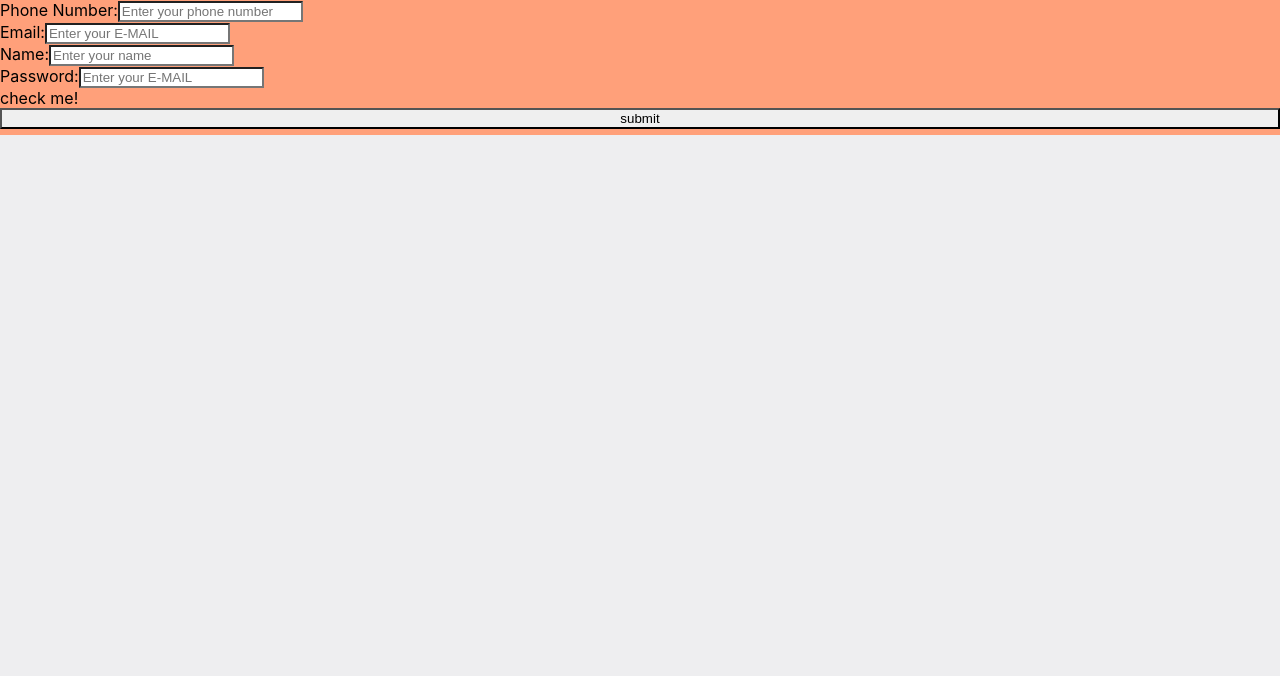
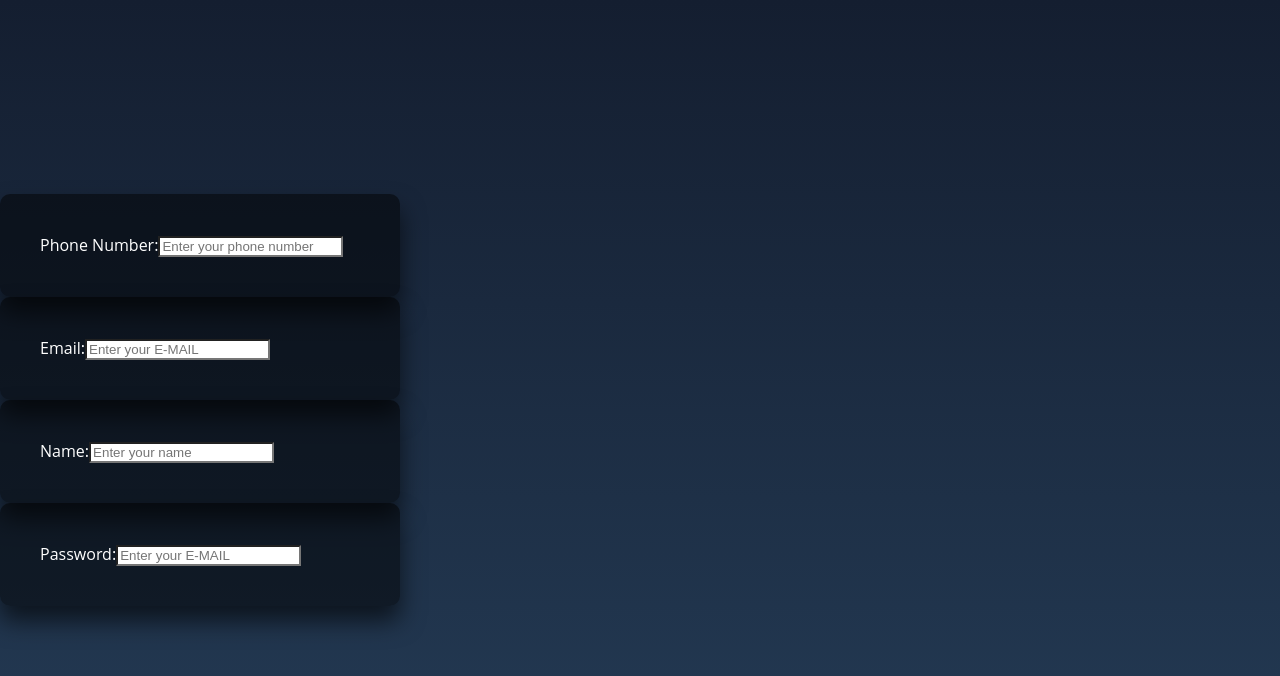
Before and after one commit to Amelit-q/Mango-UI, a React (Create React App) app: page /registration in a window 1280 px wide. Shown: the top 676 px of the page. Built offline with nearby package versions, Linux system fonts and the light colour scheme.

Commit message:
added styles for form and fields for terms submit

```diff
--- a/src/pages/Registration/Registration.tsx
+++ b/src/pages/Registration/Registration.tsx
@@ -1,8 +1,8 @@
 import React from "react"
 import {observer} from "mobx-react-lite"
 import {AuthStore} from "../../stores/AuthStore"
-import {RegisterCommand} from "../../types/Auth/Requests/RegisterCommand"
 import styled from "styled-components"
+import {VerificationMethod} from "../../types/Auth/Enums/VerificationMethod"
 
 export const Registration: React.FunctionComponent = observer(() => {
     const authStore = new AuthStore()
@@ -12,44 +12,92 @@ export const Registration: React.FunctionComponent = observer(() => {
     const [name, setName] = React.useState("")
     const [password, setPassword] = React.useState("")
     const [termsAccepted, setTermsAccepted] = React.useState(false)
+    const [verificationMethod, setVerificationMethod] = React.useState<VerificationMethod>(1)
+    console.log(verificationMethod, "verification method")
 
     const handleFormSubmit = (event: any) => {
         event.preventDefault()
-        authStore.registration(new RegisterCommand(phoneNumber, email, name, password, 1, true))
+        setTermsAccepted(true)
+        console.log(verificationMethod, "this is the value of verification method: 1 means by telephone, 2 means by e-mail")
+        // authStore.registration(new RegisterCommand(phoneNumber, email, name, password, verificationMethod, termsAccepted))
     }
 
     return (
+
         <FormContainer onSubmit={handleFormSubmit}>
+            <FormWrapper>
+                <InputFormWrapper>
                     <label>
                         Phone Number:
                         <input type="text" value={phoneNumber} onChange={(event) => setPhoneNumber(event.target.value)} placeholder={"Enter your phone number"} />
                     </label>
+                </InputFormWrapper>
+
+                <InputFormWrapper>
                     <label>
                         Email:
                         <input type="text" value={email} onChange={(event) => setEmail(event.target.value)} placeholder={"Enter your E-MAIL"} />
                     </label>
+                </InputFormWrapper>
 
+                <InputFormWrapper>
                     <label>
                         Name:
                         <input type="text" value={name} onChange={(event) => setName(event.target.value)} placeholder={"Enter your name"} />
                     </label>
+                </InputFormWrapper>
+
+                <InputFormWrapper>
                     <label>
                         Password:
                         <input type="text" value={password} onChange={(event) => setPassword(event.target.value)} placeholder={"Enter your E-MAIL"} />
                     </label>
-            <label>
-                {/* <input type="checkbox" defaultChecked={termsAccepted}  value="1234"/> */}
+                </InputFormWrapper>
 
-                check me!
-            </label>
-            <input type="submit" value="submit" />
-            <input type="checkbox" id="topping" name="topping" value="Paneer" checked={termsAccepted} onChange={() => setTermsAccepted(true)} />
+
+                {/*<label>*/}
+                {/*    Authorization method:*/}
+                {/*    <input type="button" value="By phone number" onClick={() => setVerificationMethod(1)} />*/}
+                {/*    <input type="button" value="By E-Mail" onClick={() => setVerificationMethod(2)} />*/}
+                {/*</label>*/}
+
+
+                {/*<label>*/}
+                {/*    By clicking submit you are agreeing to the Terms and Conditions.*/}
+                {/*    <input type="submit" value="submit" />*/}
+                {/*</label>*/}
+            </FormWrapper>
+
+
         </FormContainer>
+
+
     )
 })
 
+
 const FormContainer = styled("form")`
-    background-color: #FFA07A;
+    height: 100vh;
+    width: 100vw;
+    font-family: 'Open Sans',sans-serif;
+    color: #fff;
+    background: linear-gradient(#141e30, #243b55);
     display: flex;
     flex-direction: column;
+    justify-content: center;
+
 `
+
+const FormWrapper = styled("div")`
+
+`
+
+const InputFormWrapper = styled("div")`
+    width: 400px;
+    padding: 40px;
+    background: rgba(0,0,0,.5);
+    box-sizing: border-box;
+    box-shadow: 0 15px 25px rgba(0,0,0,.6);
+    border-radius: 10px;
+
+`
```
Also changed, not shown: src/api/AuthApi.ts (+10 -6 lines). Lines whose indentation alone changed are shown as unchanged.
